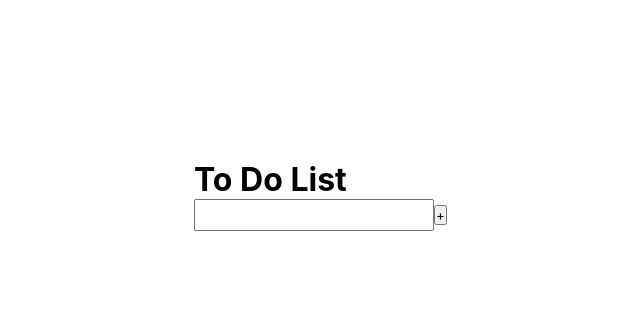
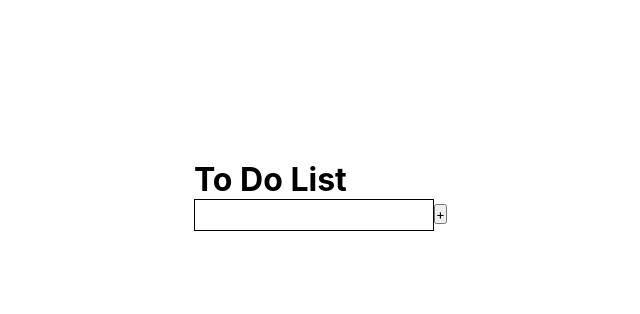
Before and after one commit to Titania01/simple-todo-list, a plain HTML site: page index.html in a window 1280 px wide. Shown: the whole page, without its empty margins (286-926 px from the left). Drawn offline with Linux system fonts and the light colour scheme.

Commit message:
first commit

```diff
--- a/css/style.css
+++ b/css/style.css
@@ -19,5 +19,8 @@ body {
 .inputfield {
   width: 15rem;
   height: 2rem;
-  padding-left: 0.5rem;
+  border: 1px solid black;
+  outline: none;
+  vertical-align: middle;
+  font-size: 25px;
 }
```
